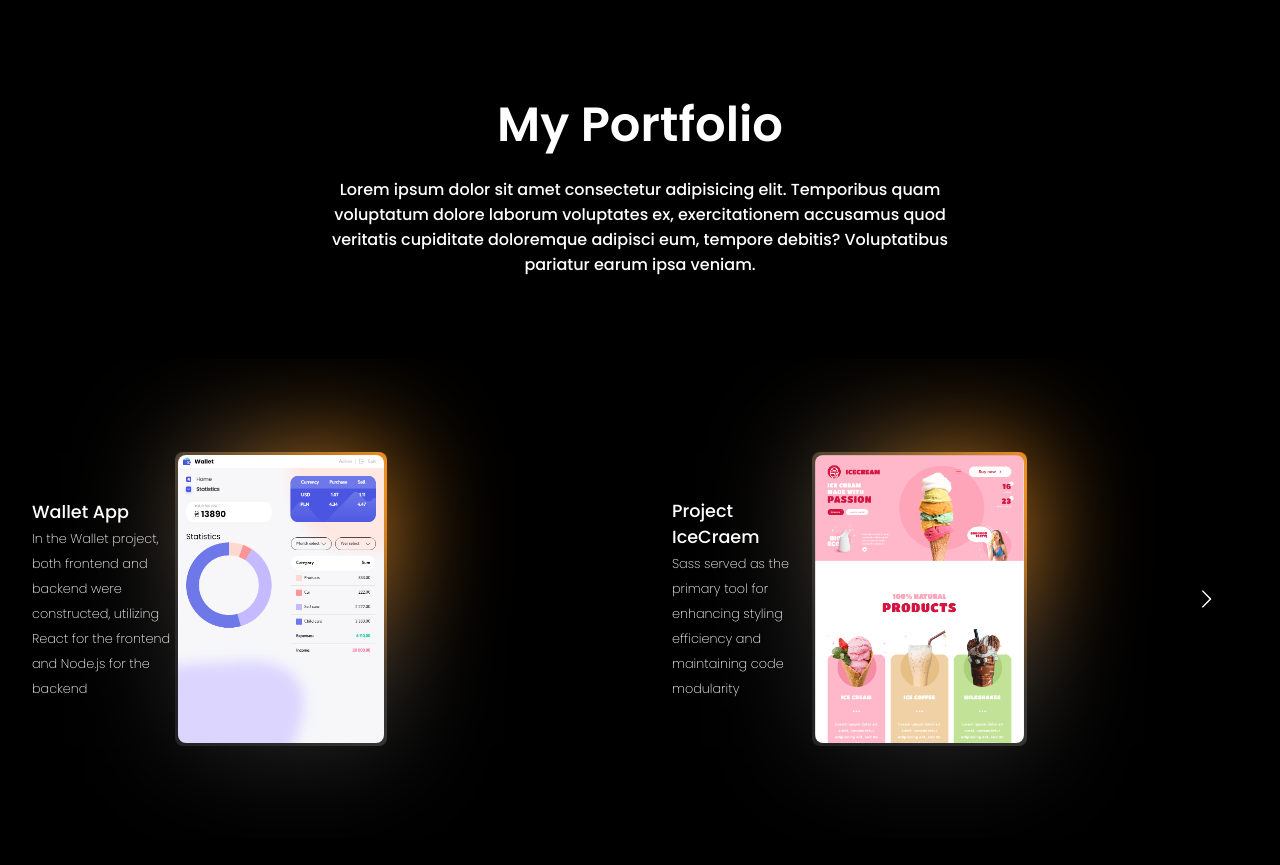
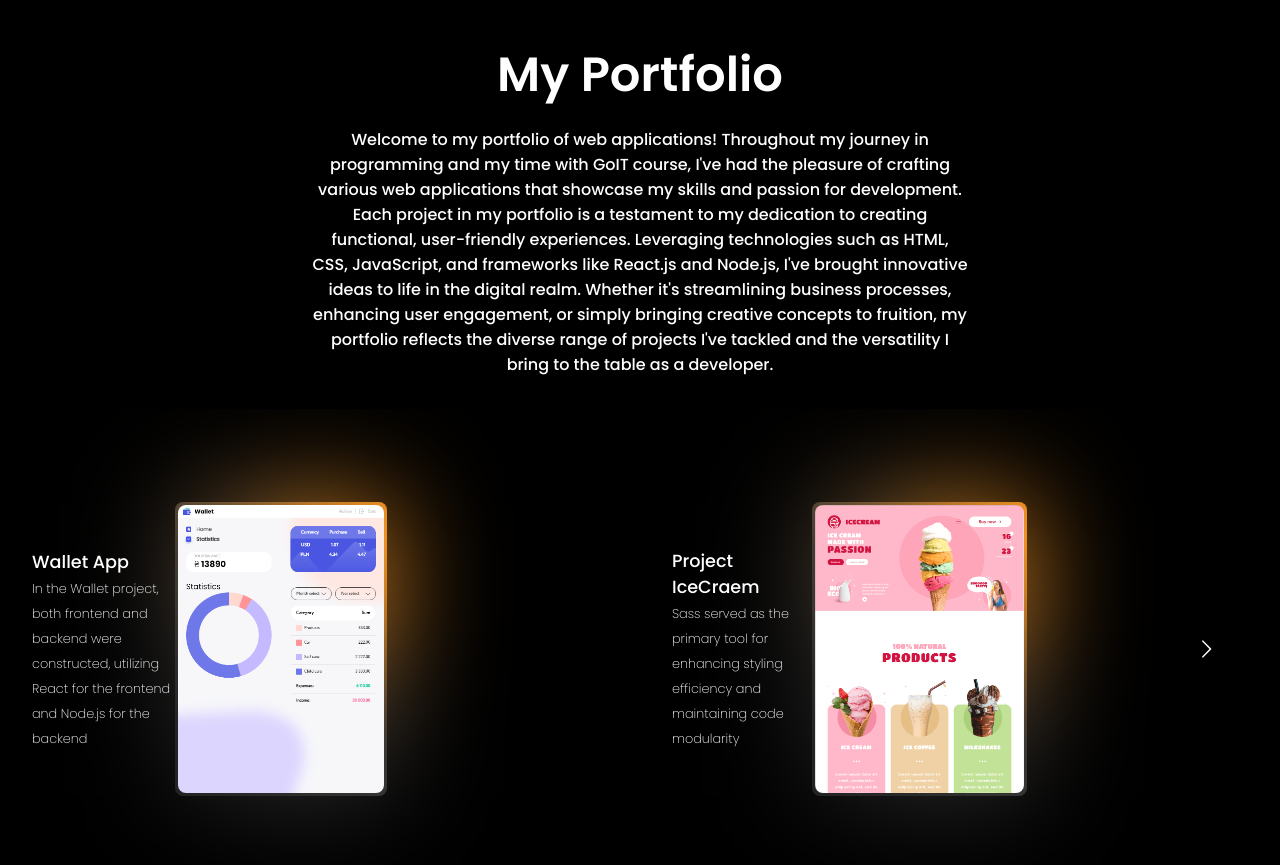
Before and after one commit to adiczq/portfolio, a React (Create React App) app: page / in a window 1280 px wide. Shown: the part 1920-2785 px from the top of the page. Built offline with nearby package versions, Linux system fonts and the light colour scheme.

Commit message:
Update Works.js

```diff
--- a/src/components/Works/Works.js
+++ b/src/components/Works/Works.js
@@ -8,10 +8,17 @@ const Works = () => {
       <section id="works">
         <h2 className="worksTitle">My Portfolio</h2>
         <span className="worksDesc">
-          Lorem ipsum dolor sit amet consectetur adipisicing elit. Temporibus
-          quam voluptatum dolore laborum voluptates ex, exercitationem accusamus
-          quod veritatis cupiditate doloremque adipisci eum, tempore debitis?
-          Voluptatibus pariatur earum ipsa veniam.
+          Welcome to my portfolio of web applications! Throughout my journey in
+          programming and my time with GoIT course, I've had the pleasure of
+          crafting various web applications that showcase my skills and passion
+          for development. Each project in my portfolio is a testament to my
+          dedication to creating functional, user-friendly experiences.
+          Leveraging technologies such as HTML, CSS, JavaScript, and frameworks
+          like React.js and Node.js, I've brought innovative ideas to life in
+          the digital realm. Whether it's streamlining business processes,
+          enhancing user engagement, or simply bringing creative concepts to
+          fruition, my portfolio reflects the diverse range of projects I've
+          tackled and the versatility I bring to the table as a developer.
         </span>
       </section>
       <Gallery />
```
